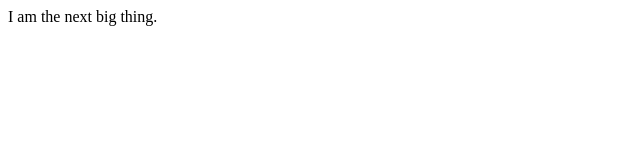
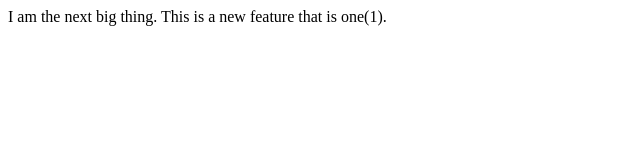
Before and after one commit to viggu2233/localrepo, a plain HTML site: page index.html in a window 1280 px wide. Shown: the whole page, without its empty margins (0-640 px from the left). Drawn offline with Linux system fonts and the light colour scheme.

Commit message:
Added feature1

```diff
--- a/index.html
+++ b/index.html
@@ -1,3 +1,4 @@
 <P>
     I am the next big thing.
+    This is a new feature that is one(1).
 </P>
```
